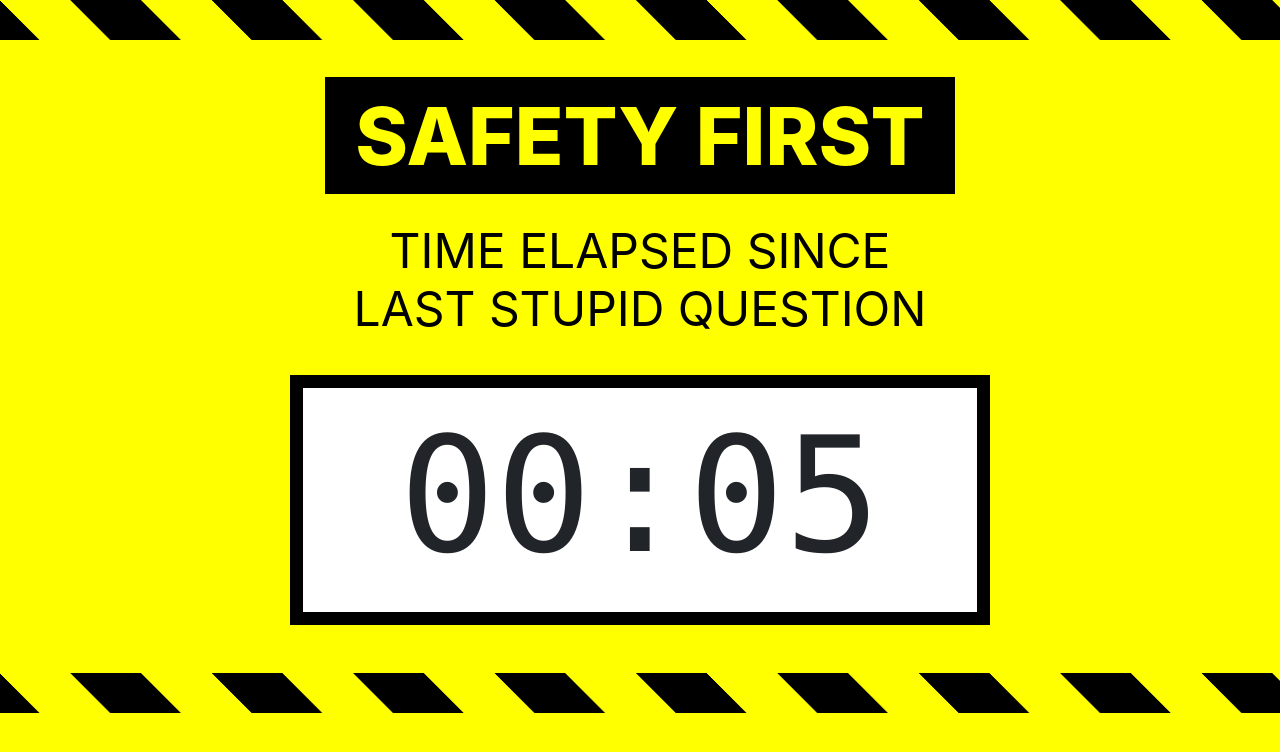
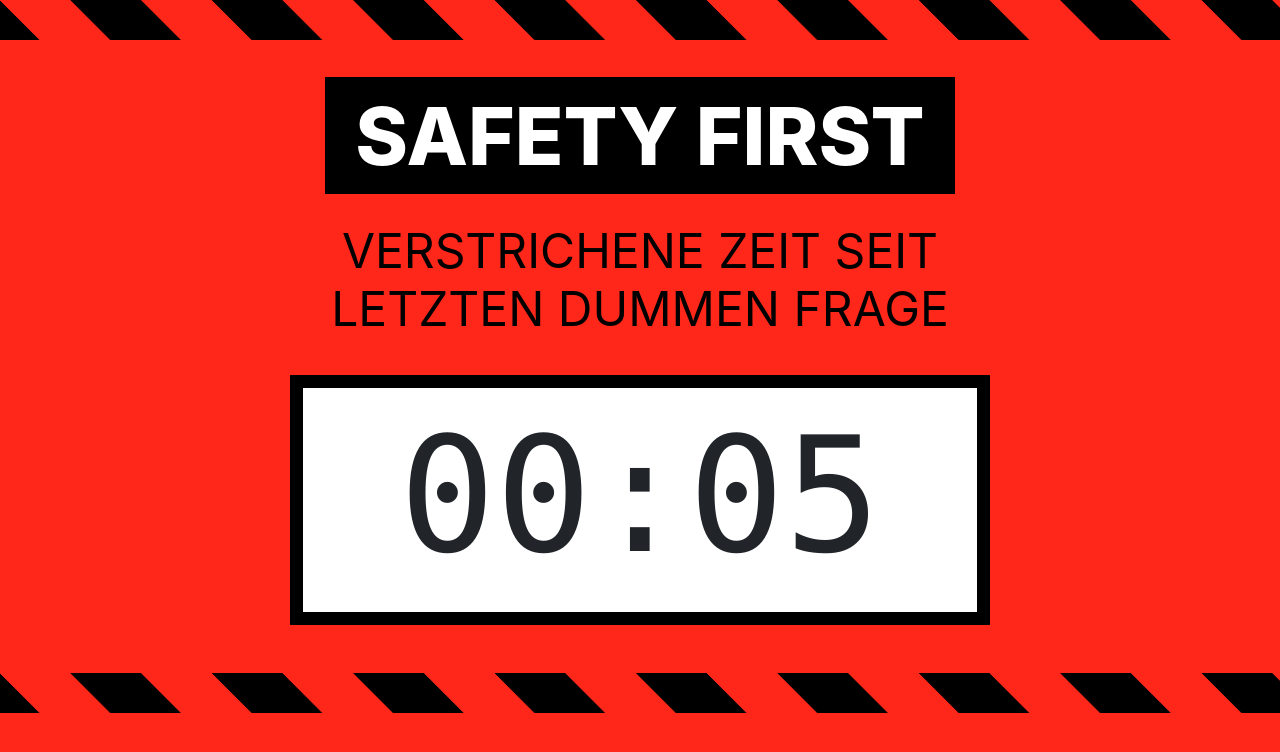
Before and after one commit to lechnerio/SAFETY-FIRST, a plain HTML site: page index.html in a window 1280 px wide. Drawn offline with Linux system fonts and the light colour scheme.

Commit message:
color transition

```diff
--- a/css/screen.css
+++ b/css/screen.css
@@ -37,7 +37,7 @@ body{
      font-family: var(--font-family);
      font-size: 18px;
      line-height: 24px;
-     background-color: #ffff00;
+     background-color: #ff0;
 }
 
 .bg-primary{ background-color: hsl(230, 100%, 60%) !important; }
@@ -84,8 +84,32 @@ h6{ font-size: 1.0em; }
 }
 
 .striped{
-background-image: linear-gradient(45deg, #ffff00 25%, #000000 25%, #000000 50%, #ffff00 50%, #ffff00 75%, #000000 75%, #000000 100%);
+background-image: linear-gradient(45deg, transparent 25%, #000000 25%, #000000 50%, transparent 50%, transparent 75%, #000000 75%, #000000 100%);
 background-size: 141.42px 141.42px;
 }
 
 .h-100px{ height: 40px; }
+
+body {
+    background-color: red;
+    animation: bg-transition 300s linear 0s forwards;
+}
+
+.lead{
+    color: white;
+  }
+
+
+@keyframes bg-transition {
+  0%{
+    background-color: #FF201A;
+  }
+
+  50% {
+    background-color: #FFF41D;
+  }
+
+  100% {
+    background-color: #17EB35;
+  }
+}
--- a/index.html
+++ b/index.html
@@ -53,7 +53,7 @@
         <div class="row content">
             <div class="col">
                 <h1 class="text-center"><span class="lead">Safety First</span></h1>
-                <h2 class="display text-center">time elapsed since<br/>last stupid question</h2>
+                <h2 class="display text-center">verstrichene Zeit seit <br/>letzten Dummen Frage</h2>
 
                 <div class="counter">
                     <span class="p-5 display-in">
```
Also changed, not shown: js/app.js (+19 -1 lines).
